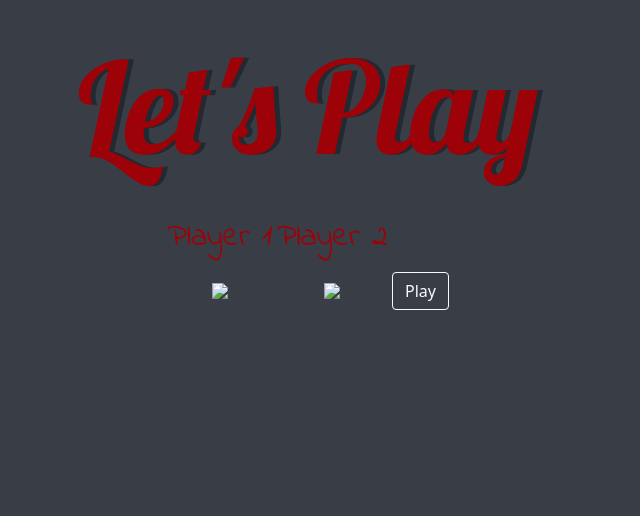
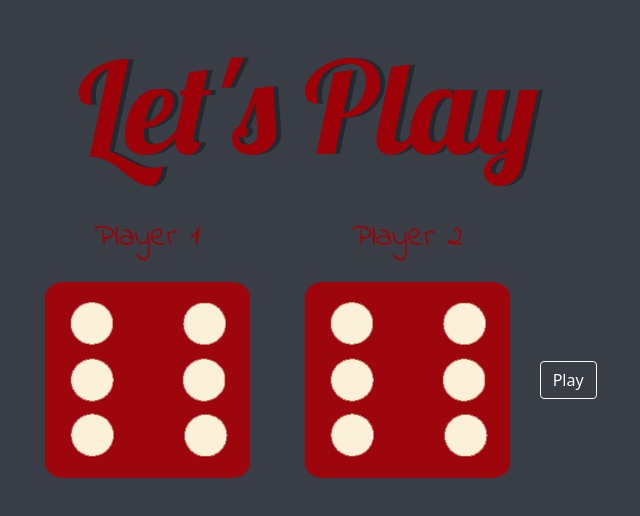
Before and after one commit to horusq/dice-game, a plain HTML site: page index.html in a window 1280 px wide. Shown: the whole page, without its empty margins (332-972 px from the left). Drawn offline with nearby package versions, Linux system fonts and the light colour scheme.

Commit message:
Update index.html

```diff
--- a/index.html
+++ b/index.html
@@ -14,12 +14,12 @@
 
       <div class="dice">
         <p>Player 1</p>
-        <img classS="img1" src="/images/dice6.png">
+        <img classS="img1" src="Dicee Challenge - Starting Files/images/dice6.png">
       </div>
 
       <div class="dice">
         <p>Player 2</p>
-        <img class="img2" src="/images/dice6.png">
+        <img class="img2" src="Dicee Challenge - Starting Files/images/dice6.png">
       </div>
 <button onclick="dicegame()"type="button" class="btn btn-outline-light"> Play </button>
     </div>
```
